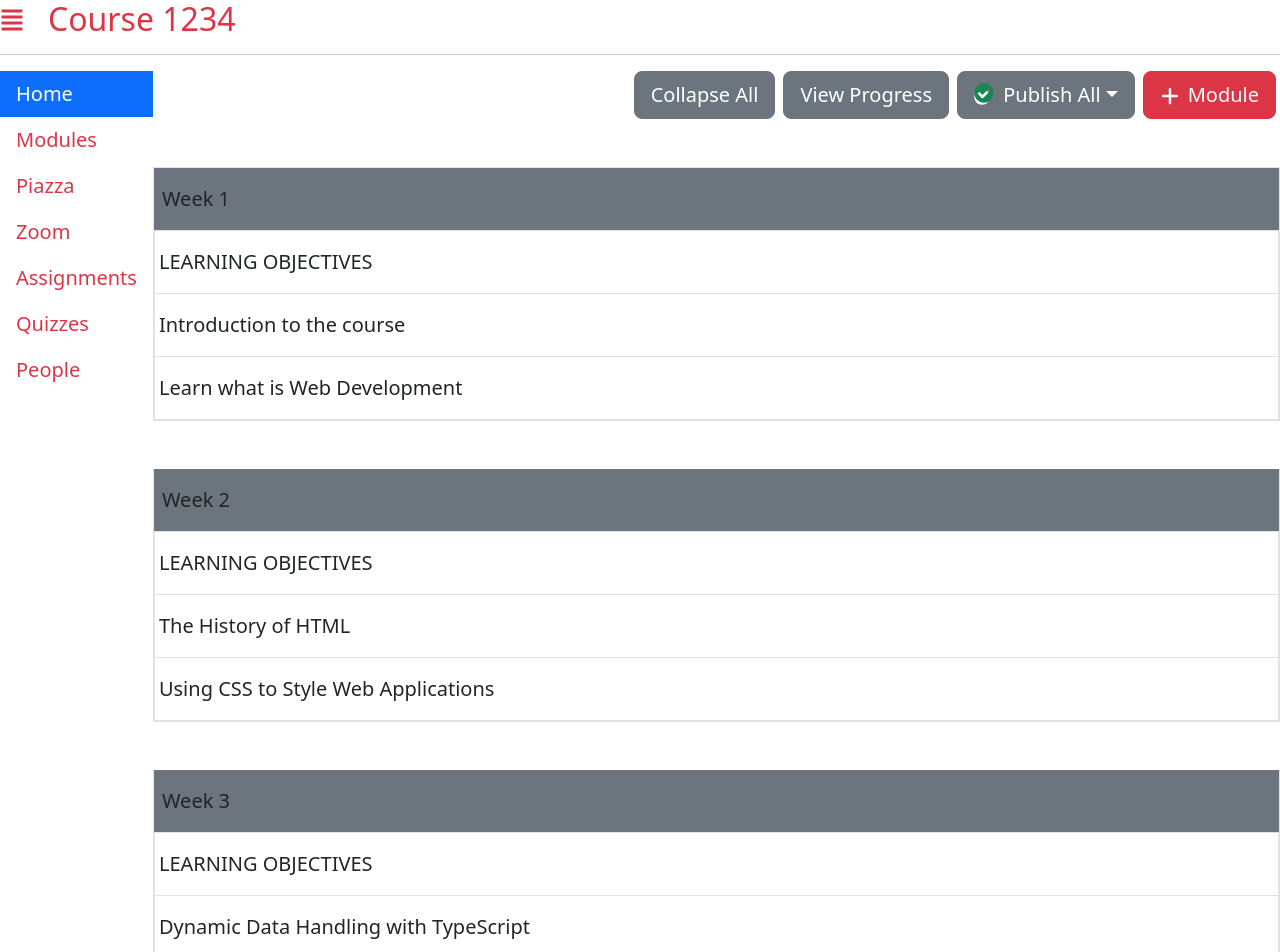
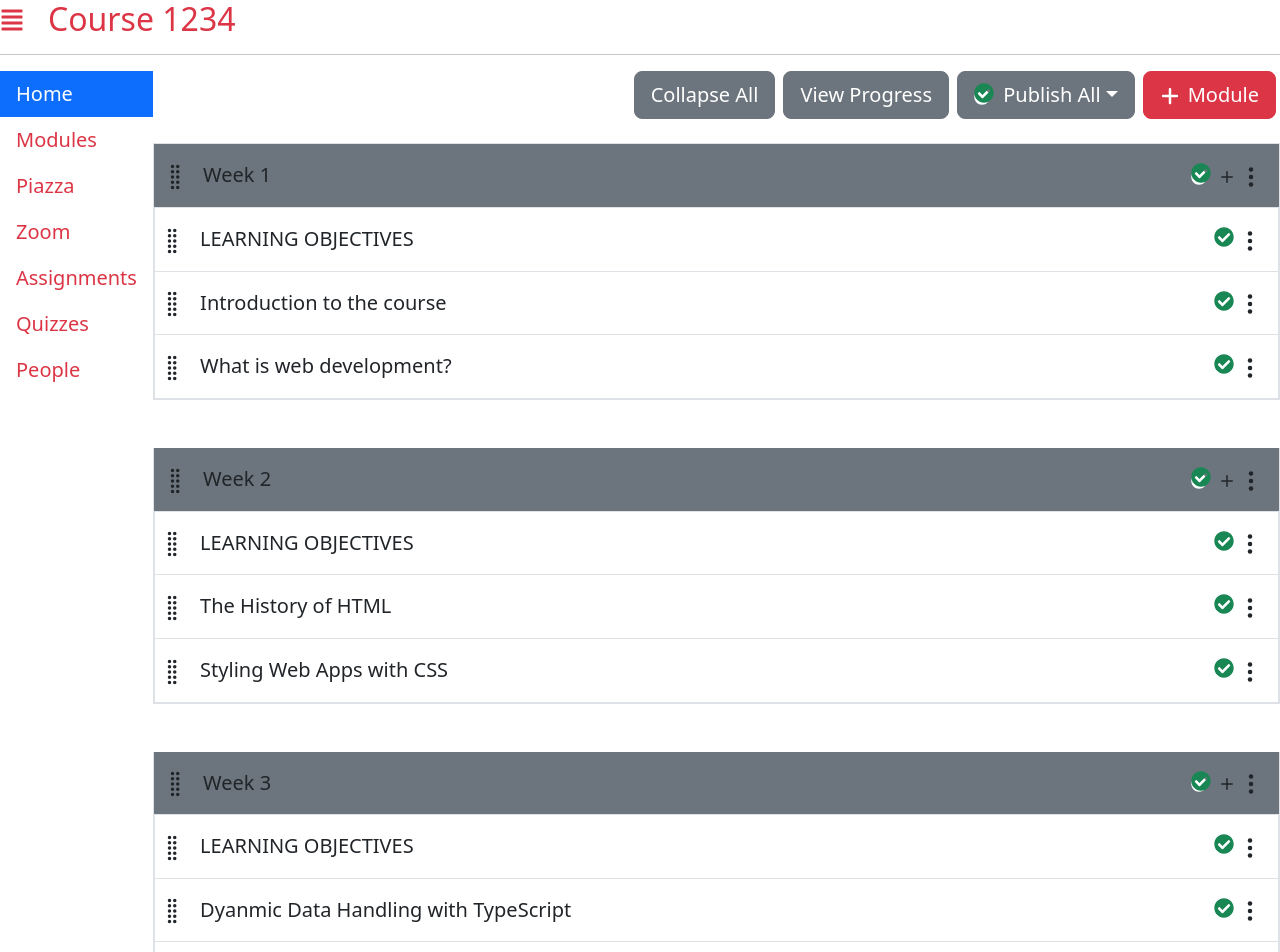
Before and after one commit to estebanpuyanas/cs4550-webdev, a Next.js app: page /courses/1234/modules in a window 1280 px wide. Shown: the top 952 px of the page. Built offline with nearby package versions, Linux system fonts and the light colour scheme.

Commit message:
updating modules secrtion for course, saving progress before refactor

```diff
--- /dev/null
+++ b/app/(kambaz)/courses/[cid]/modules/lessonControlButtons.tsx
@@ -0,0 +1,10 @@
+import { IoEllipsisVertical } from "react-icons/io5";
+import GreenCheckmark from "./GreenCheckmark";
+export default function LessonControlButtons() {
+  return (
+    <div className="float-end">
+      <GreenCheckmark />
+      <IoEllipsisVertical className="fs-4" />
+    </div>
+  );
+}
--- /dev/null
+++ b/app/(kambaz)/courses/[cid]/modules/moduleControlButtons.tsx
@@ -0,0 +1,13 @@
+import { IoEllipsisVertical } from "react-icons/io5";
+import { BsPlus } from "react-icons/bs";
+import GreenCheckmark from "./GreenCheckmark";
+
+export default function LessonControlButtons() {
+  return (
+    <div className="float-end">
+      <GreenCheckmark />
+      <BsPlus className="fs-4" />
+      <IoEllipsisVertical className="fs-4" />
+    </div>
+  );
+}
--- a/app/(kambaz)/courses/[cid]/modules/page.tsx
+++ b/app/(kambaz)/courses/[cid]/modules/page.tsx
@@ -1,4 +1,7 @@
 import ModulesControls from "./modulesControls";
+import ModuleControlButtons from "./moduleControlButtons";
+import LessonControlButtons from "./lessonControlButtons";
+import { BsGripVertical } from "react-icons/bs";
 import { ListGroup, ListGroupItem } from "react-bootstrap";
 
 export default function Modules() {
@@ -8,49 +11,66 @@ export default function Modules() {
       <br />
       <br />
       <br />
-      <br />
       <ListGroup className="rounded-0" id="wd-modules">
         <ListGroupItem className="wd-module p-0 mb-5 fs-5 border-gray">
-          <div className="wd-title p-3 ps-2 bg-secondary"> Week 1 </div>
+          <div className="wd-title p-3 ps-2 bg-secondary">
+            <BsGripVertical className="me-2 fs-3" /> Week 1{" "}
+            <ModuleControlButtons />
+          </div>
           <ListGroup className="wd-lessons rounded-0">
             <ListGroupItem className="wd-lesson p-3 ps-1">
-              LEARNING OBJECTIVES{" "}
+              <BsGripVertical className="me-2 fs-3" /> LEARNING OBJECTIVES{" "}
+              <LessonControlButtons />
             </ListGroupItem>
             <ListGroupItem className="wd-lesson p-3 ps-1">
-              Introduction to the course{" "}
+              <BsGripVertical className="me-2 fs-3" /> Introduction to the
+              course <LessonControlButtons />
             </ListGroupItem>
             <ListGroupItem className="wd-lesson p-3 ps-1">
-              Learn what is Web Development{" "}
+              <BsGripVertical className="me-2 fs-3" /> What is web development?{" "}
+              <LessonControlButtons />
             </ListGroupItem>
           </ListGroup>
         </ListGroupItem>
 
         <ListGroupItem className="wd-module p-0 mb-5 fs-5 border-gray">
-          <div className="wd-title p-3 ps-2 bg-secondary"> Week 2 </div>
+          <div className="wd-title p-3 ps-2 bg-secondary">
+            <BsGripVertical className="me-2 fs-3" /> Week 2{" "}
+            <ModuleControlButtons />
+          </div>
           <ListGroup className="wd-lessons rounded-0">
             <ListGroupItem className="wd-lesson p-3 ps-1">
-              LEARNING OBJECTIVES{" "}
+              <BsGripVertical className="me-2 fs-3" /> LEARNING OBJECTIVES{" "}
+              <LessonControlButtons />
             </ListGroupItem>
             <ListGroupItem className="wd-lesson p-3 ps-1">
-              The History of HTML{" "}
+              <BsGripVertical className="me-2 fs-3" /> The History of HTML{" "}
+              <LessonControlButtons />
             </ListGroupItem>
             <ListGroupItem className="wd-lesson p-3 ps-1">
-              Using CSS to Style Web Applications{" "}
+              <BsGripVertical className="me-2 fs-3" /> Styling Web Apps with CSS{" "}
+              <LessonControlButtons />
             </ListGroupItem>
           </ListGroup>
         </ListGroupItem>
 
         <ListGroupItem className="wd-module p-0 mb-5 fs-5 border-gray">
-          <div className="wd-title p-3 ps-2 bg-secondary"> Week 3 </div>
+          <div className="wd-title p-3 ps-2 bg-secondary">
+            <BsGripVertical className="me-2 fs-3" /> Week 3{" "}
+            <ModuleControlButtons />
+          </div>
           <ListGroup className="wd-lessons rounded-0">
             <ListGroupItem className="wd-lesson p-3 ps-1">
-              LEARNING OBJECTIVES{" "}
+              <BsGripVertical className="me-2 fs-3" /> LEARNING OBJECTIVES{" "}
+              <LessonControlButtons />
             </ListGroupItem>
             <ListGroupItem className="wd-lesson p-3 ps-1">
-              Dynamic Data Handling with TypeScript{" "}
+              <BsGripVertical className="me-2 fs-3" /> Dyanmic Data Handling
+              with TypeScript <LessonControlButtons />
             </ListGroupItem>
             <ListGroupItem className="wd-lesson p-3 ps-1">
-              What is the ORM?{" "}
+              <BsGripVertical className="me-2 fs-3" /> The ORM{" "}
+              <LessonControlButtons />
             </ListGroupItem>
           </ListGroup>
         </ListGroupItem>
```
